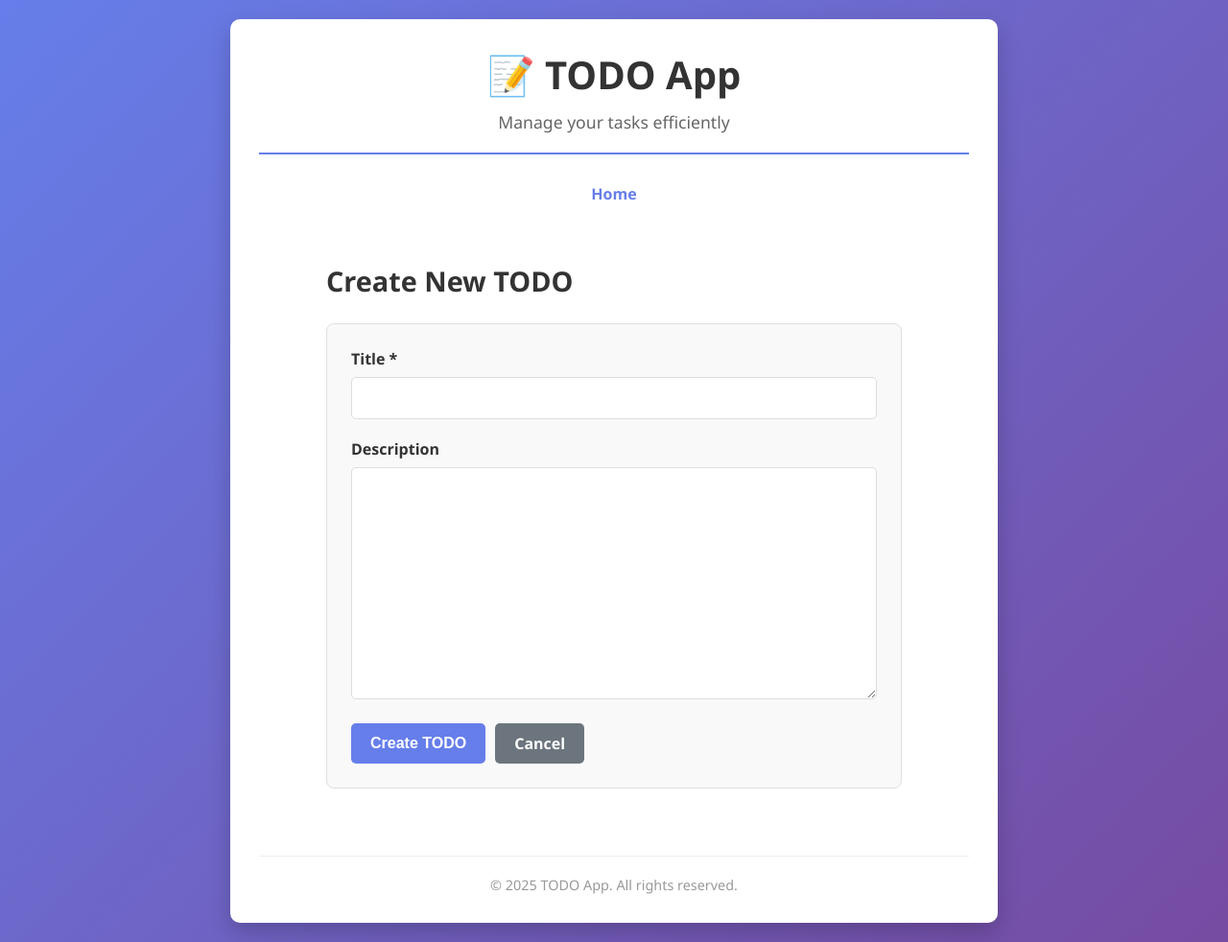
After one commit to AndreyAnokhin/ai-dev-tools-zoomcamp-homework, a Django app: page /create/ in a window 1280 px wide. The commit adds this page. Shown: the whole page at 96% size. Run offline with Django 5.2, Linux system fonts and the light colour scheme.

Commit message:
add CRUD functionality for TODO items with corresponding templates and views

```diff
--- /dev/null
+++ b/core/templates/todo_form.html
@@ -0,0 +1,148 @@
+{% extends "base.html" %}
+
+{% block title %}{% if form.instance.pk %}Edit TODO{% else %}Create TODO{% endif %} - TODO App{% endblock %}
+
+{% block content %}
+<div class="form-section">
+    <h2>{% if form.instance.pk %}Edit TODO{% else %}Create New TODO{% endif %}</h2>
+
+    <form method="post" class="todo-form">
+        {% csrf_token %}
+
+        <div class="form-group">
+            <label for="{{ form.title.id_for_label }}">Title *</label>
+            {{ form.title }}
+            {% if form.title.errors %}
+                <div class="form-errors">{{ form.title.errors }}</div>
+            {% endif %}
+        </div>
+
+        <div class="form-group">
+            <label for="{{ form.description.id_for_label }}">Description</label>
+            {{ form.description }}
+            {% if form.description.errors %}
+                <div class="form-errors">{{ form.description.errors }}</div>
+            {% endif %}
+        </div>
+
+        {% if form.instance.pk %}
+            <div class="form-group">
+                <label for="{{ form.completed.id_for_label }}">Completed</label>
+                {{ form.completed }}
+            </div>
+        {% endif %}
+
+        <div class="form-actions">
+            <button type="submit" class="btn btn-primary">
+                {% if form.instance.pk %}Update TODO{% else %}Create TODO{% endif %}
+            </button>
+            <a href="{% url 'core:home' %}" class="btn btn-secondary">Cancel</a>
+        </div>
+    </form>
+</div>
+
+<style>
+    .form-section {
+        max-width: 600px;
+        margin: 20px auto;
+    }
+
+    .form-section h2 {
+        color: #333;
+        margin-bottom: 25px;
+        font-size: 1.8em;
+    }
+
+    .todo-form {
+        background: #f9f9f9;
+        padding: 25px;
+        border-radius: 8px;
+        border: 1px solid #e0e0e0;
+    }
+
+    .form-group {
+        margin-bottom: 20px;
+        display: flex;
+        flex-direction: column;
+    }
+
+    .form-group label {
+        margin-bottom: 8px;
+        font-weight: bold;
+        color: #333;
+        font-size: 1em;
+    }
+
+    .form-group input,
+    .form-group textarea {
+        padding: 10px 12px;
+        border: 1px solid #ddd;
+        border-radius: 5px;
+        font-size: 1em;
+        font-family: inherit;
+        transition: border-color 0.3s ease;
+    }
+
+    .form-group input:focus,
+    .form-group textarea:focus {
+        outline: none;
+        border-color: #667eea;
+        box-shadow: 0 0 0 3px rgba(102, 126, 234, 0.1);
+    }
+
+    .form-group textarea {
+        resize: vertical;
+        min-height: 120px;
+    }
+
+    .form-group input[type="checkbox"] {
+        width: 20px;
+        height: 20px;
+        cursor: pointer;
+    }
+
+    .form-errors {
+        color: #dc3545;
+        font-size: 0.9em;
+        margin-top: 5px;
+    }
+
+    .form-actions {
+        display: flex;
+        gap: 10px;
+        margin-top: 25px;
+    }
+
+    .btn {
+        padding: 10px 20px;
+        border: none;
+        border-radius: 5px;
+        font-size: 1em;
+        font-weight: bold;
+        cursor: pointer;
+        text-decoration: none;
+        display: inline-block;
+        transition: all 0.3s ease;
+    }
+
+    .btn-primary {
+        background: #667eea;
+        color: white;
+    }
+
+    .btn-primary:hover {
+        background: #5568d3;
+        transform: translateY(-2px);
+        box-shadow: 0 4px 12px rgba(102, 126, 234, 0.4);
+    }
+
+    .btn-secondary {
+        background: #6c757d;
+        color: white;
+    }
+
+    .btn-secondary:hover {
+        background: #5a6268;
+    }
+</style>
+{% endblock %}
--- a/core/urls.py
+++ b/core/urls.py
@@ -6,4 +6,7 @@ app_name = 'core'
 
 urlpatterns = [
     path('', views.HomeView.as_view(), name='home'),
+    path('create/', views.TodoCreateView.as_view(), name='create'),
+    path('<int:pk>/edit/', views.TodoUpdateView.as_view(), name='edit'),
+    path('<int:pk>/delete/', views.TodoDeleteView.as_view(), name='delete'),
 ]
--- a/core/views.py
+++ b/core/views.py
@@ -1,6 +1,7 @@
-from django.shortcuts import render
+from django.shortcuts import render, redirect, get_object_or_404
 from django.views import View
-from django.views.generic import ListView
+from django.views.generic import ListView, CreateView, UpdateView, DeleteView
+from django.urls import reverse_lazy
 
 from .models import TodoItem
 
@@ -11,3 +12,26 @@ class HomeView(ListView):
     template_name = 'home.html'
     context_object_name = 'todos'
     ordering = ['-created_at']
+
+
+class TodoCreateView(CreateView):
+    """Create a new TODO item."""
+    model = TodoItem
+    template_name = 'todo_form.html'
+    fields = ['title', 'description']
+    success_url = reverse_lazy('core:home')
+
+
+class TodoUpdateView(UpdateView):
+    """Update an existing TODO item."""
+    model = TodoItem
+    template_name = 'todo_form.html'
+    fields = ['title', 'description', 'completed']
+    success_url = reverse_lazy('core:home')
+
+
+class TodoDeleteView(DeleteView):
+    """Delete a TODO item."""
+    model = TodoItem
+    template_name = 'todo_confirm_delete.html'
+    success_url = reverse_lazy('core:home')
```
Also changed, not shown: core/templates/home.html (+73 -4 lines), core/templates/todo_confirm_delete.html (added, +121 -0 lines).
